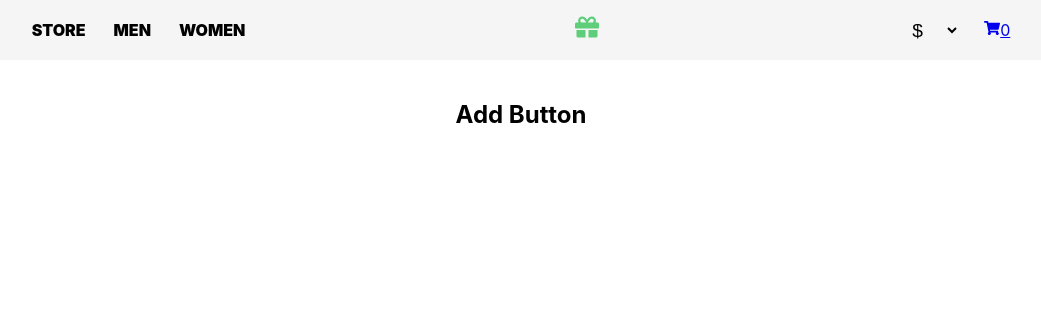
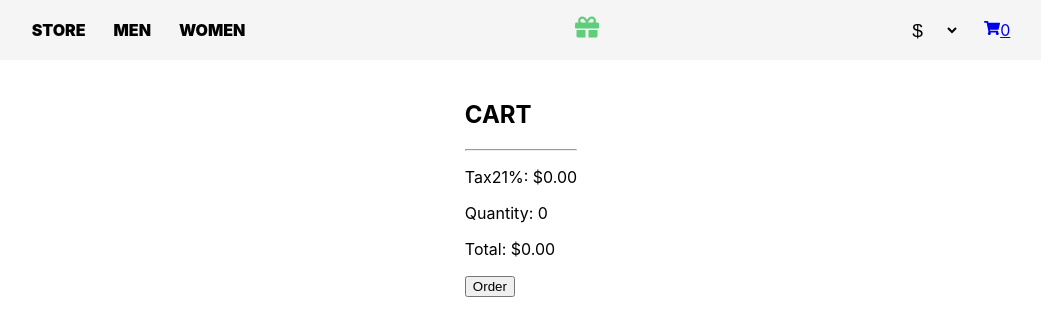
Before and after one commit to Profsain/scandi-store, a React (Create React App) app: page /bag in a window 1280 px wide. Shown: the top 336 px of the page, without its empty margins (119-1160 px from the left). Built offline with nearby package versions, Linux system fonts and the light colour scheme.

Commit message:
Created cart maths logic

```diff
--- a/src/components/bag/ShoppingBag.js
+++ b/src/components/bag/ShoppingBag.js
@@ -1,19 +1,27 @@
 import React, { Component } from 'react';
 import { connect } from 'react-redux';
 import CartCard from '../cart/CartCard';
+import { getTotalAmount, getTax, getItemQuantity } from '../helper';
 
 class ShoppingBag extends Component {
   render() {
     const cartItems = this.props.cart.cartStore;
     return (
       <div>
+        <h2>CART</h2>
+        <hr />
         {cartItems.map((item, index) => (
           <CartCard
             key={index}
             item={item}
           />
         ))}
-        <h2>Add Button</h2>
+        <div>
+          <p>Tax21%: <span>${getTax(21, cartItems)}</span></p>
+          <p>Quantity: <span>{getItemQuantity(cartItems)}</span></p>
+          <p>Total: <span>${getTotalAmount(cartItems)}</span></p>
+          <button>Order</button>
+        </div>
       </div>
     )
   }
--- a/src/components/cart/CartCard.js
+++ b/src/components/cart/CartCard.js
@@ -1,6 +1,6 @@
 import React, { Component } from 'react';
 import { connect } from 'react-redux';
-import { incrementQuantity, decrementQuantity } from '../../redux/CartSlicer';
+import { incrementQuantity, decrementQuantity, removeItemFromCart } from '../../redux/CartSlicer';
 import { FaAngleLeft, FaAngleRight } from "react-icons/fa";
 import './Cart.css';
 
@@ -14,7 +14,7 @@ class CartCard extends Component {
 
   render() {
     const { id, name, price, attribute, quantity, images } = this.props.item;
-    const { incrementQuantity, decrementQuantity } = this.props;
+    const { incrementQuantity, decrementQuantity, removeItem } = this.props;
 
     // change item images
     const handleNextImg = () => {
@@ -37,14 +37,21 @@ class CartCard extends Component {
           <div>
             {attribute.map((attr, index) => (
               <div key={index}>
-              <h4>{attr.name}:</h4>
-              <div>
-                {attr.items.map((item, index) => (
-                  <button key={index} style={{backgroundColor: `${item.value}`}}>{item.value}</button>
-                ))}
+                <h4>{attr.name}:</h4>
+                <div>
+                  {attr.items.map((item, index) => (
+                    <button key={index} style={{ backgroundColor: `${item.value}` }}>{item.value}</button>
+                  ))}
+                </div>
               </div>
-            </div>
             ))}
+
+            <button
+              className='Remove-btn'
+              onClick={() => removeItem(id)}
+            >
+              Remove
+            </button>
           </div>
         </div>
         <div className='Cart-img Cart-row'>
@@ -73,6 +80,7 @@ const mapStateToProps = (state) => ({
 const mapDispatchToProps = (dispatch) => ({
   incrementQuantity: (item) => dispatch(incrementQuantity(item)),
   decrementQuantity: (item) => dispatch(decrementQuantity(item)),
+  removeItem: (item) => dispatch(removeItemFromCart(item)),
 });
 
 
--- a/src/components/cart/CartPage.js
+++ b/src/components/cart/CartPage.js
@@ -2,11 +2,22 @@ import React, { Component } from 'react';
 import { connect } from 'react-redux';
 import { Link } from 'react-router-dom';
 import CartCard from './CartCard';
+import { getTotalAmount } from '../helper';
 
 class CartPage extends Component {
 
   render() {
     const cartItems = this.props.cart.cartStore;
+    // // Find total amount of items price
+    // const getTotalAmount = () => {
+    //   let total = 0;
+
+    //   cartItems.map((item) => {
+    //     let itemAmount = item.quantity * item.price[0].amount;
+    //     return total += itemAmount;
+    //   });
+    //   return total
+    // }
 
     return (
       <div>
@@ -20,7 +31,7 @@ class CartPage extends Component {
         ))}
 
         <div>
-          <p>Total $2000.00</p>
+          <p>Total ${getTotalAmount(cartItems)}</p>
           <div>
             <button><Link to='/bag'>View Bag</Link></button>
             <button>Checkout</button>
@@ -35,4 +46,4 @@ const mapStateToProps = (state) => ({
   cart: state
 });
 
-export default connect(mapStateToProps) (CartPage);
+export default connect(mapStateToProps)(CartPage);
--- /dev/null
+++ b/src/components/helper.js
@@ -0,0 +1,29 @@
+// Find total amount of items price
+const getTotalAmount = (cartItems) => {
+  let total = 0;
+
+  cartItems.map((item) => {
+    let itemAmount = item.quantity * item.price[0].amount;
+    return total += itemAmount;
+  });
+  return total.toFixed(2)
+}
+
+// find 21% tax
+const getTax = (taxRate, cartItems) => {
+  const total = getTotalAmount(cartItems);
+  const taxValue = (taxRate/100) * total;
+  return taxValue.toFixed(2)
+
+}
+
+// find items quantities
+const getItemQuantity = (cartItems) => {
+  let quantity = 0
+  cartItems.map((item) => {
+    return quantity += item.quantity
+  });
+  return quantity
+}
+
+export  {getTotalAmount, getTax, getItemQuantity}
```
